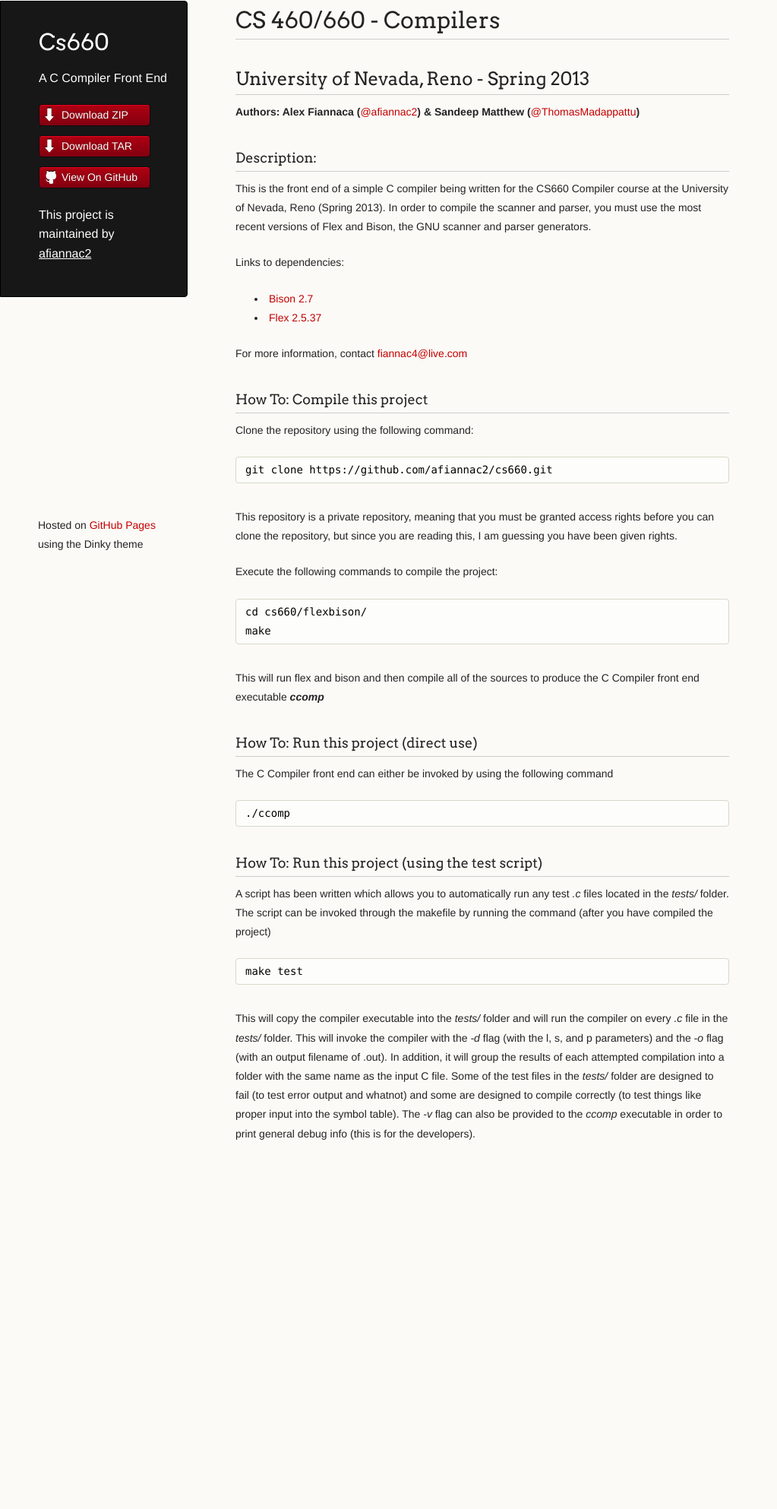
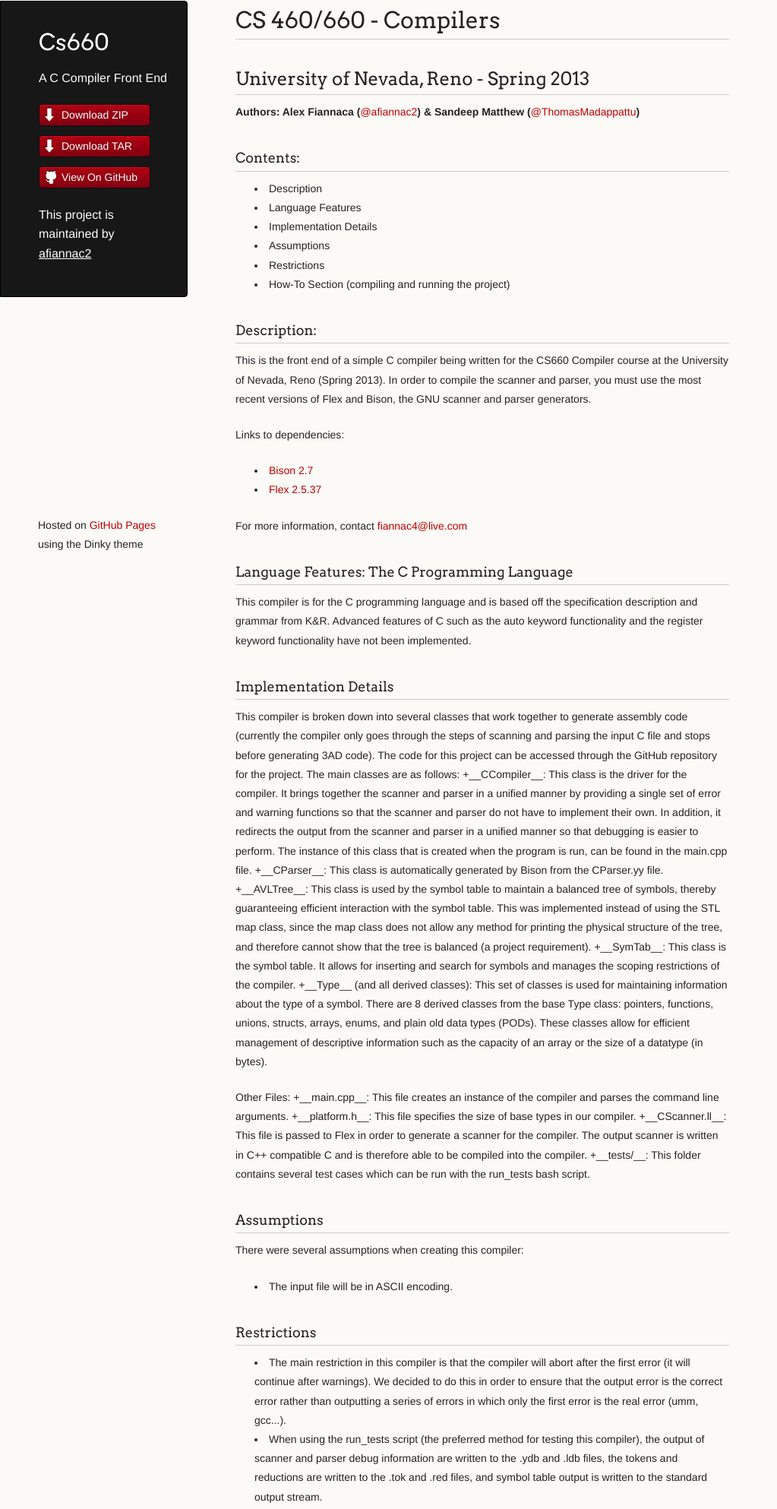
Before and after one commit to fiannaca/CS-660-Compiler, a plain HTML site: page index.html in a window 1280 px wide. Shown: the part 39-2025 px from the top of the page at 76% size, without its empty margins (0-1023 px from the left). Before the commit the page ends 1616 px from the top, so only its background shows below. Drawn offline with Linux system fonts and the light colour scheme.

Commit message:
Create gh-pages branch via GitHub

```diff
--- a/index.html
+++ b/index.html
@@ -36,7 +36,16 @@
 
 <p><strong>Authors: Alex Fiannaca (<a href="https://github.com/afiannac2" class="user-mention">@afiannac2</a>) &amp; Sandeep Matthew (<a href="https://github.com/ThomasMadappattu" class="user-mention">@ThomasMadappattu</a>)</strong></p>
 
-<h3>Description:</h3>
+<h3>Contents:</h3>
+
+<ul>
+<li>Description</li>
+<li>Language Features</li>
+<li>Implementation Details</li>
+<li>Assumptions</li>
+<li>Restrictions</li>
+<li>How-To Section (compiling and running the project)</li>
+</ul><h3>Description:</h3>
 
 <p>This is the front end of a simple C compiler being written for the CS660
 Compiler course at the University of Nevada, Reno (Spring 2013). In order to
@@ -50,7 +59,37 @@ and Bison, the GNU scanner and parser generators.</p>
 <li><a href="http://flex.sourceforge.net/">Flex 2.5.37</a></li>
 </ul><p>For more information, contact <a href="mailto:fiannac4@live.com">fiannac4@live.com</a></p>
 
-<h3>How To: Compile this project</h3>
+<h3>Language Features: The C Programming Language</h3>
+
+<p>This compiler is for the C programming language and is based off the specification description and grammar from K&amp;R. Advanced features of C such as the auto keyword functionality and the register keyword functionality have not been implemented.</p>
+
+<h3>Implementation Details</h3>
+
+<p>This compiler is broken down into several classes that work together to generate assembly code (currently the compiler only goes through the steps of scanning and parsing the input C file and stops before generating 3AD code). The code for this project can be accessed through the GitHub repository for the project. The main classes are as follows:
++__CCompiler__: This class is the driver for the compiler. It brings together the scanner and parser in a unified manner by providing a single set of error and warning functions so that the scanner and parser do not have to implement their own. In addition, it redirects the output from the scanner and parser in a unified manner so that debugging is easier to perform. The instance of this class that is created when the program is run, can be found in the main.cpp file.
++__CParser__: This class is automatically generated by Bison from the CParser.yy file.
++__AVLTree__: This class is used by the symbol table to maintain a balanced tree of symbols, thereby guaranteeing efficient interaction with the symbol table. This was implemented instead of using the STL map class, since the map class does not allow any method for printing the physical structure of the tree, and therefore cannot show that the tree is balanced (a project requirement).
++__SymTab__: This class is the symbol table. It allows for inserting and search for symbols and manages the scoping restrictions of the compiler.
++__Type__ (and all derived classes): This set of classes is used for maintaining information about the type of a symbol. There are 8 derived classes from the base Type class: pointers, functions, unions, structs, arrays, enums, and plain old data types (PODs). These classes allow for efficient management of descriptive information such as the capacity of an array or the size of a datatype (in bytes).</p>
+
+<p>Other Files:
++__main.cpp__: This file creates an instance of the compiler and parses the command line arguments.
++__platform.h__: This file specifies the size of base types in our compiler.
++__CScanner.ll__: This file is passed to Flex in order to generate a scanner for the compiler. The output scanner is written in C++ compatible C and is therefore able to be compiled into the  compiler.
++__tests/__: This folder contains several test cases which can be run with the run_tests bash script.</p>
+
+<h3>Assumptions</h3>
+
+<p>There were several assumptions when creating this compiler:</p>
+
+<ul>
+<li>The input file will be in ASCII encoding.</li>
+</ul><h3>Restrictions</h3>
+
+<ul>
+<li>The main restriction in this compiler is that the compiler will abort after the first error (it will continue after warnings). We decided to do this in order to ensure that the output error is the correct error rather than outputting a series of errors in which only the first error is the real error (umm, gcc...).</li>
+<li>When using the run_tests script (the preferred method for testing this compiler), the output of scanner and parser debug information are written to the .ydb and .ldb files, the tokens and reductions are written to the .tok and .red files, and symbol table output is written to the standard output stream.</li>
+</ul><h3>How To: Compile this project</h3>
 
 <p>Clone the repository using the following command:</p>
 
@@ -88,7 +127,7 @@ makefile by running the command (after you have compiled the project)</p>
 
 <p>This will copy the compiler executable into the <em>tests/</em> folder and will
 run the compiler on every <em>.c</em> file in the <em>tests/</em> folder. This will invoke
-the compiler with the <em>-d</em> flag (with the l, s, and p parameters) and the <em>-o</em>
+the compiler with the <em>-d</em> flag (with the l, s, and p parameters - lexer, symbol table, and parser respectively) and the <em>-o</em>
 flag (with an output filename of .out). In addition, it will group
 the results of each attempted compilation into a folder with the same name
 as the input C file. Some of the test files in the <em>tests/</em> folder are designed
```
Also changed, not shown: params.json (+1 -1 lines).
